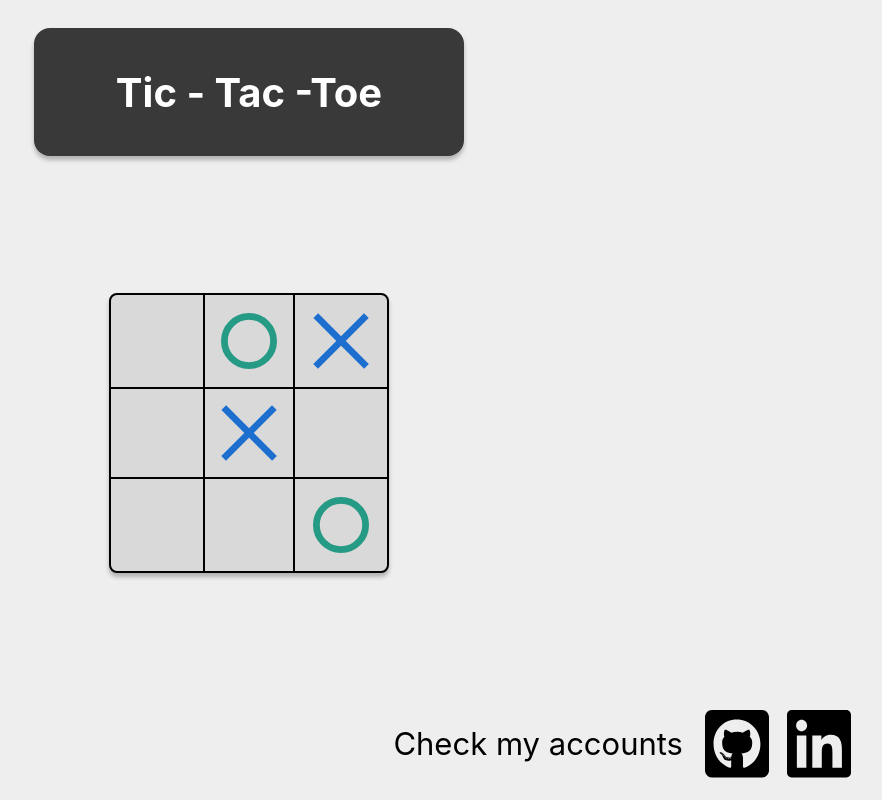
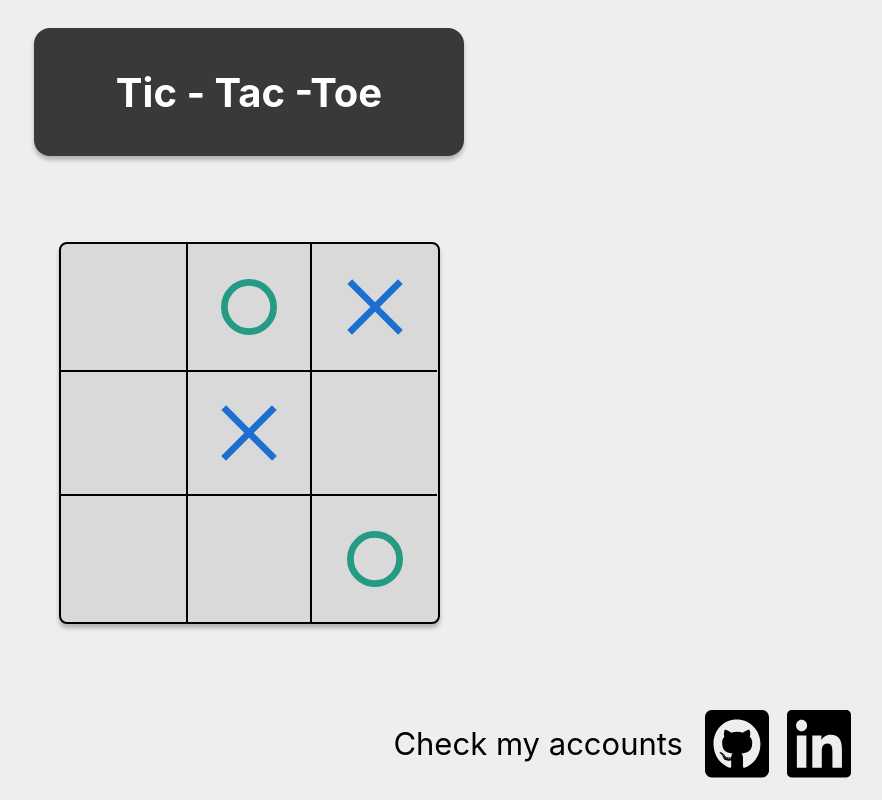
Before and after one commit to WeronikaCzepiela/tic---tac--toe, a React (Create React App) app: page / in a window 1280 px wide. Shown: the whole page, without its empty margins (391-1273 px from the left). Built offline with nearby package versions, Linux system fonts and the light colour scheme.

Commit message:
create style for middle section for desktop app

```diff
--- a/src/components/Middle/Middle.styles.ts
+++ b/src/components/Middle/Middle.styles.ts
@@ -1,4 +1,4 @@
-import styled from 'styled-components'
+import styled, { css, DefaultTheme } from 'styled-components'
 
 export const MiddleStyled = styled.header`
   display: flex;
@@ -19,4 +19,8 @@ export const MiddleStyled = styled.header`
     background-color: #d9d9d9;
     box-shadow: 0 4px 4px rgba(0, 0, 0, 0.25);
   }
+
+  .container-desktop {
+    width: 381px;
+  }
 `
--- a/src/components/Middle/Middle.tsx
+++ b/src/components/Middle/Middle.tsx
@@ -16,6 +16,7 @@ import {
 } from './Middle.helpers'
 import { ANIMATION_TIME, gameBoardMock } from './Middle.const'
 import { Line } from '../Line/Line'
+import { DIMENSION, useWindowDimensions } from '../../utils'
 
 let isGameBlocked = false
 
@@ -23,6 +24,8 @@ export const Middle = () => {
   const [gameBoard, setGameBoard] = useState(gameBoardMock)
   const [isSomeoneWon, setIsSomeoneWon] = useState(false)
   const [idOfWinningCombination, setIdOfWinningCombination] = useState(0)
+
+  const { width } = useWindowDimensions()
 
   const onItemClick = (fieldId: number) => {
     if (isGameBlocked) return
@@ -75,7 +78,7 @@ export const Middle = () => {
 
   return (
     <MiddleStyled>
-      <div className={'container'}>
+      <div className={`container ${width > DIMENSION && 'container-desktop'}`}>
         {gameBoard.map(({ id, type }, idx) => (
           <GameItem type={type} id={id} key={idx} onClick={onItemClick} />
         ))}
```
